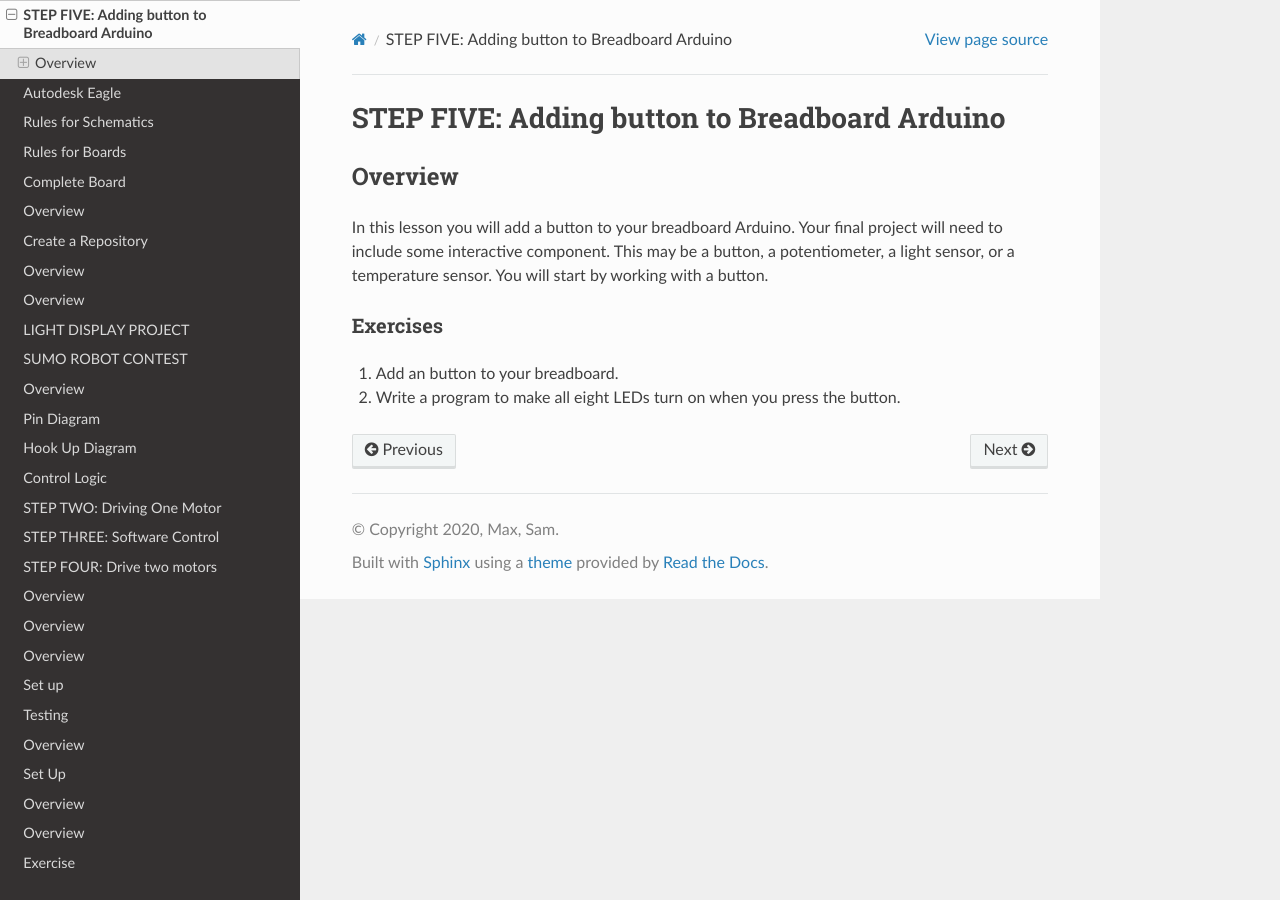
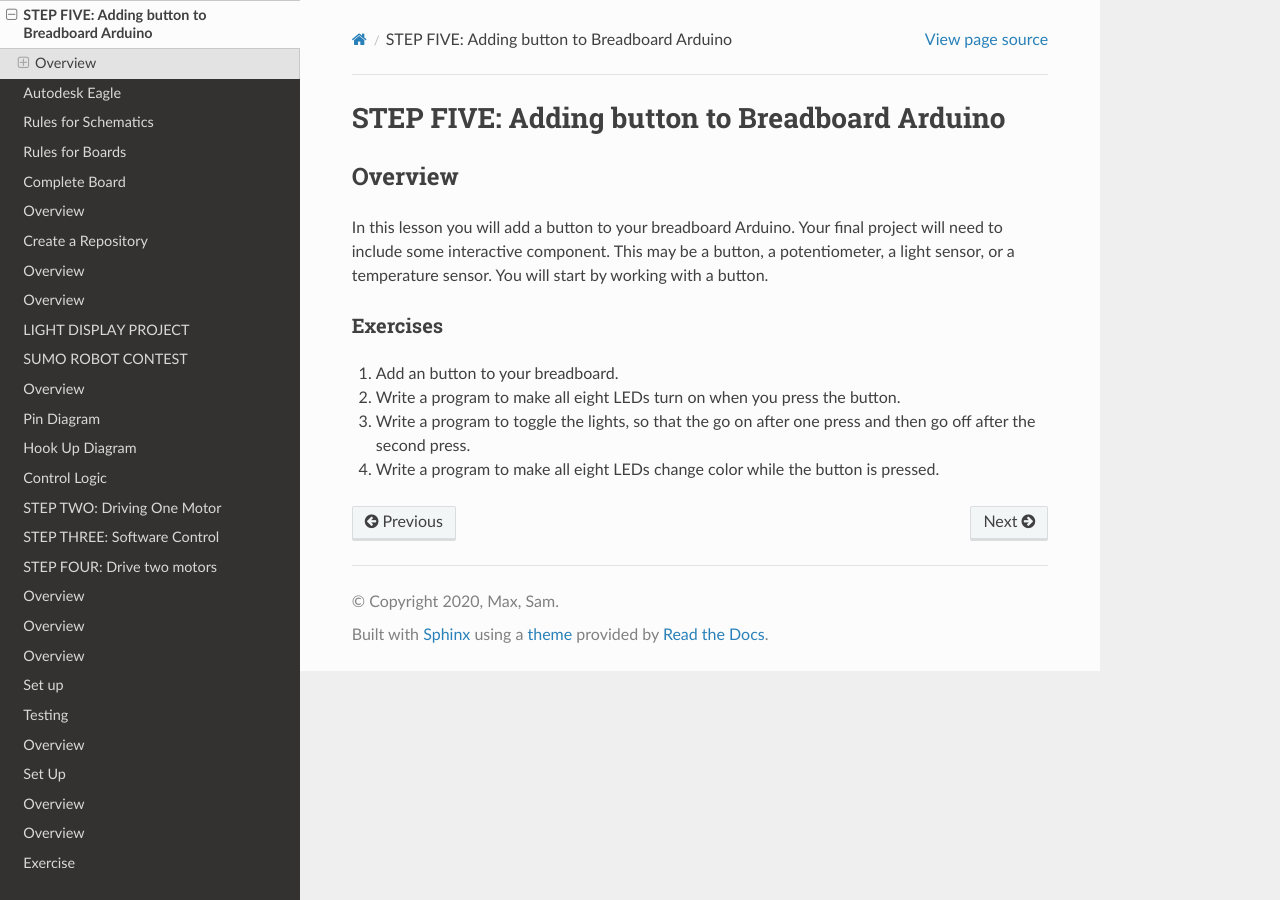
Before and after one commit to maxtkc/mvths-wiki, a Sphinx documentation site: the page built from docs/044b-button-breadboard.rst, in a window 1280 px wide. Built offline with Sphinx 7.4.7 and the Read the Docs theme 2.0.0, drawn with Linux system fonts in a browser that asks for light colours; pages that are not in the unit, such as notebooks, are missing from menus.

Commit message:
Update 044b-button-breadboard.rst

```diff
--- a/docs/044b-button-breadboard.rst
+++ b/docs/044b-button-breadboard.rst
@@ -11,5 +11,6 @@ Exercises
 
 #. Add an button to your breadboard.
 
-
 #. Write a program to make all eight LEDs turn on when you press the button.
+#. Write a program to toggle the lights, so that the go on after one press and then go off after the second press.
+#. Write a program to make all eight LEDs change color while the button is pressed.
```
